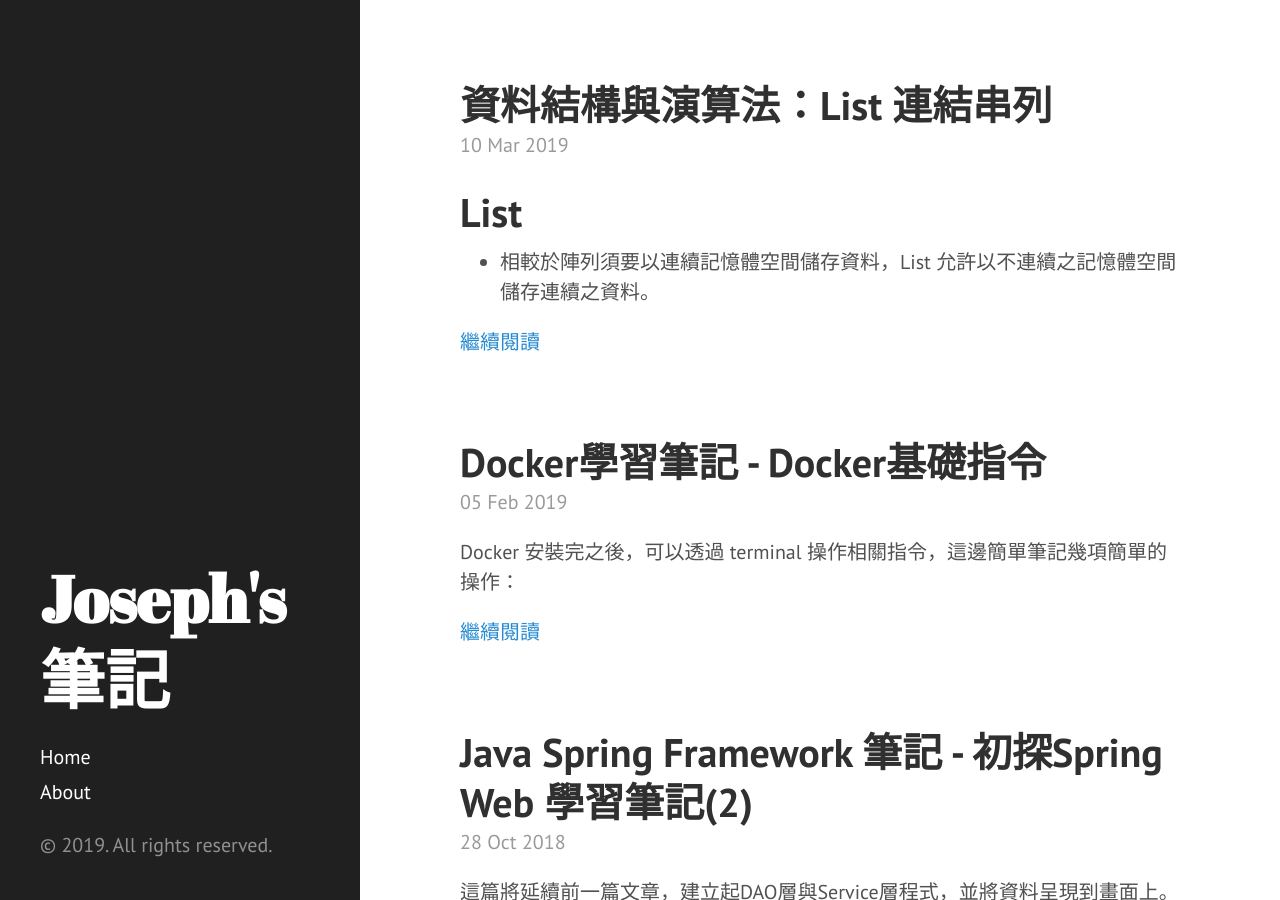
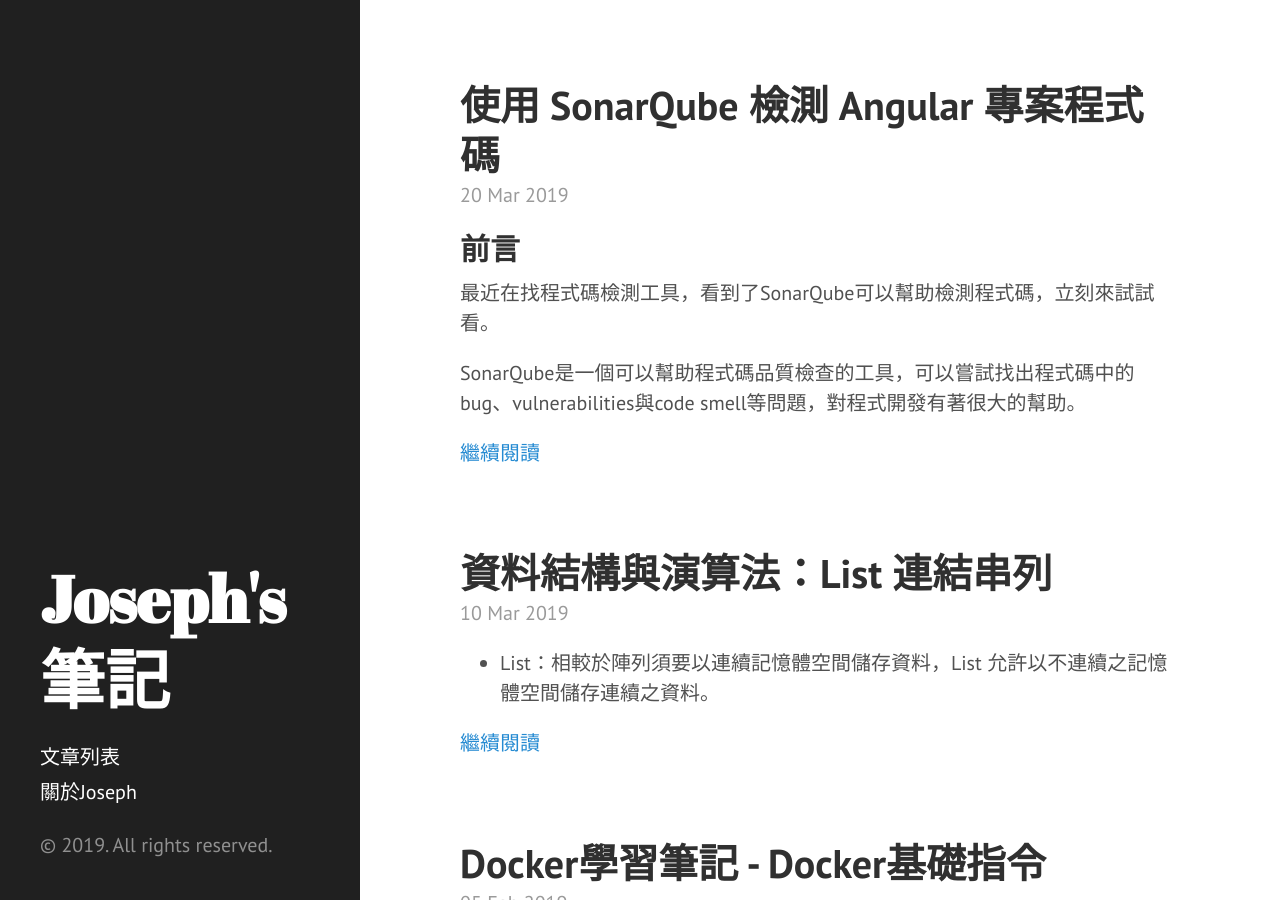
Before and after one commit to josephjsf2/josephjsf2.github.io, a Jekyll site: the page built from index.html, in a window 1280 px wide and 900 px high. Built offline with Jekyll 4.4.1, drawn with Linux system fonts in a browser that asks for light colours; nearby versions of some CDN libraries; the list of posts is cut into pages by our own code; comment, search, counter and statistics services are not loaded.

Commit message:
new post and typo corrected

````diff
--- a/_includes/sidebar.html
+++ b/_includes/sidebar.html
@@ -10,7 +10,7 @@
     </div>
 
     <nav class="sidebar-nav">
-      <a class="sidebar-nav-item{% if page.url == site.baseurl %} active{% endif %}" href="/">Home</a>
+      <a class="sidebar-nav-item{% if page.url == site.baseurl %} active{% endif %}" href="/">文章列表</a>
 
       {% comment %}
       The code below dynamically generates a sidebar nav of pages with
@@ -21,7 +21,8 @@
       {% for node in pages_list %}
       {% if node.title != null %}
       {% if node.layout == "page" %}
-            <a class="sidebar-nav-item{% if page.url == node.url %} active{% endif %}" href="{{ node.url }}">{{ node.title }}</a>
+      <a class="sidebar-nav-item{% if page.url == node.url %} active{% endif %}"
+        href="{{ node.url }}">{{ node.title }}</a>
       {% endif %}
       {% endif %}
       {% endfor %}
--- /dev/null
+++ b/_posts/others/2019/03/20/2019-03-20-SonarQube-1.md
@@ -0,0 +1,159 @@
+---
+title: 使用 SonarQube 檢測 Angular 專案程式碼
+layout: post
+categories: SonarQube
+tags:
+- SonarQube
+- sonar qube
+- angular
+---
+
+## 前言
+
+最近在找程式碼檢測工具，看到了SonarQube可以幫助檢測程式碼，立刻來試試看。
+
+SonarQube是一個可以幫助程式碼品質檢查的工具，可以嘗試找出程式碼中的 bug、vulnerabilities與code smell等問題，對程式開發有著很大的幫助。
+
+<!--more-->
+
+## 安裝SonarQube
+
+```bash
+brew install sonarqube
+```
+
+## 啟動SonarQube
+
+```
+sonar console
+```
+
+## 掃描專案
+
+可以透過 localhost:9000開啟sonar qube 服務
+
+<img src="https://i.imgur.com/7cPh4Sc.png" title="sonar console" alt="sonar console"/>
+
+
+可以透過登入來開始對專案作掃描，預設帳號密碼為 admin/ admin：
+
+<img src="https://i.imgur.com/xQXB1wJ.png"/>
+
+
+點選 Analyze New Project
+
+<img src="https://i.imgur.com/FcVRleq.png"/>
+
+
+接著會引導如何開始一個專案分析，首先是必須先建立一個 token：
+
+<img src="https://i.imgur.com/rfdoyPH.png"/>
+
+
+接著點選Generate後，會接續引導至下一步
+
+<img src="https://i.imgur.com/6a6j3LT.png"/>
+
+
+因為我要掃描的專案為 Angular專案，是使用 typescript作為開發語言，故語言選擇 others
+
+<img src="https://i.imgur.com/kJJEYzV.png"/>
+
+
+選擇完成後點選Done，右邊會出現額外的訊息：
+
+<img src="https://i.imgur.com/8XwTuQv.png" />
+
+
+掃描前還需要額外安裝 Sonar Scanner，可以點右邊的連結，按照指示安裝：
+
+<img src="https://i.imgur.com/RJWSfk5.png"/>
+
+
+下載後為一個壓縮檔，可以解壓縮至任何目錄
+
+<img src="https://i.imgur.com/2Pr73RR.png"/>
+
+
+開啟目錄找到 conf資料夾，接著開啟 sonar-scanner.properties設定檔，將註解移除：
+
+```properties
+#Configure here general information about the environment, such as SonarQube server connection details for example
+#No information about specific project should appear here
+
+#----- Default SonarQube server
+sonar.host.url=http://localhost:9000
+
+#----- Default source code encoding
+sonar.sourceEncoding=UTF-8
+
+```
+
+接著切換至要掃描的目錄，開啟 terminal 並複製網頁上的語法：
+
+<img src="https://i.imgur.com/wZlFV5R.png"/>
+
+```bash
+sonar-scanner \
+  -Dsonar.projectKey=AngularProject \
+  -Dsonar.sources=. \
+  -Dsonar.host.url=http://localhost:9000 \
+  -Dsonar.login=650615ead2240f1a17b2bce882e71f880afa78fe
+```
+
+> -Dsonar.projectKey： 所設定之Project Key
+>
+> -Dsonar.sources：要掃描專案之目錄， . 表示當下目錄
+>
+> -Dsonar.host.url：Sonar Qube Server Url
+>
+> -Dsonar.login：在Web上產生之Token
+
+需要留意的一點是，這邊的語法預設是已經將 sonar-scanner 加入 path中，如果沒有加入 path，則需要調整語法：
+
+```bash
+./path-to-sonar-scanner/sonar-scanner \
+  -Dsonar.projectKey=AngularProject \
+  -Dsonar.sources=. \
+  -Dsonar.host.url=http://localhost:9000 \
+  -Dsonar.login=650615ead2240f1a17b2bce882e71f880afa78fe
+```
+
+或是選擇將 sonar-scanner/bin 目錄下檔案加至 path
+
+將指令貼至 terminal上：
+
+<img src="https://i.imgur.com/5JUhgo6.png" />
+
+
+接著就會開始掃描
+
+<img src="https://i.imgur.com/eIIbTif.png" />
+
+
+## 檢視掃描結果
+
+開起 localhost:9000，接著可以找到剛剛的專案名稱：AngularProject
+
+<img src="https://i.imgur.com/VgEvhWY.png" />
+
+<img src="https://i.imgur.com/MiZDtYv.png" />
+
+
+## 備註
+
+在 Administration目錄下，可以針對各語言做掃描的調整
+
+<img src="https://i.imgur.com/NPRSeby.png"/>
+
+
+但是掃描報告卻還是會出現 node_modules內的檔案，可能會掃到如 python 之類的檔案，解決方法是到 Analysis Scope目錄，加入排除掃描的目錄即可：
+
+<img src="https://i.imgur.com/aaFOnA7.png"/>
+
+
+## 結論
+
+透過SonarQube 可以清楚的看到程式碼中存在的一些缺陷，另外要注意的一點是SonarQube是原本是需要一個資料庫搭配soner console使用的，如果沒有給定資料庫設定，則預設會用H2 資料庫。
+
+後續會試著將SonarQube整合到其他資料庫，如SQL Server or MySQL，與嘗試整合至Jenkins上。
--- a/about.md
+++ b/about.md
@@ -1,30 +1,8 @@
 ---
 layout: page
-title: About
+title: 關於Joseph
 ---
 
-<p class="message">
-  Hey there! This page is included as an example. Feel free to customize it for your own use upon downloading. Carry on!
-</p>
+Hi! 我是Joseph，是程式菜鳥，在這邊記錄一些學習心得，學習的東西可能不連續，偶爾更新。
 
-In the novel, *The Strange Case of Dr. Jeykll and Mr. Hyde*, Mr. Poole is Dr. Jekyll's virtuous and loyal butler. Similarly, Poole is an upstanding and effective butler that helps you build Jekyll themes. It's made by [@mdo](https://twitter.com/mdo).
-
-There are currently two themes built on Poole:
-
-* [Hyde](http://hyde.getpoole.com)
-* [Lanyon](http://lanyon.getpoole.com)
-
-Learn more and contribute on [GitHub](https://github.com/poole).
-
-## Setup
-
-Some fun facts about the setup of this project include:
-
-* Built for [Jekyll](http://jekyllrb.com)
-* Developed on GitHub and hosted for free on [GitHub Pages](https://pages.github.com)
-* Coded with [Sublime Text 2](http://sublimetext.com), an amazing code editor
-* Designed and developed while listening to music like [Blood Bros Trilogy](https://soundcloud.com/maddecent/sets/blood-bros-series)
-
-Have questions or suggestions? Feel free to [open an issue on GitHub](https://github.com/poole/issues/new) or [ask me on Twitter](https://twitter.com/mdo).
-
-Thanks for reading!
+也歡迎大家一起交流！
--- a/index.html
+++ b/index.html
@@ -1,6 +1,6 @@
 ---
 layout: default
-title: Home
+title: 文章列表
 ---
 
 <div class="posts">
@@ -15,7 +15,7 @@
     <span class="post-date">{{ post.date | date_to_string }}</span>
     {{ post.excerpt }}
     {% if post.excerpt != post.content %}
-    <a href="{{ post.url }}#disqus_thread">繼續閱讀</a>
+    <a href="{{ post.url }}">繼續閱讀</a>
     {% endif %}
   </div>
   {% endfor %}
````
Also changed, not shown: _posts/data structure & algorithm/2019/03/10/2019-03-10-List.md (+2 -4 lines). Lines whose indentation alone changed are shown as unchanged.
